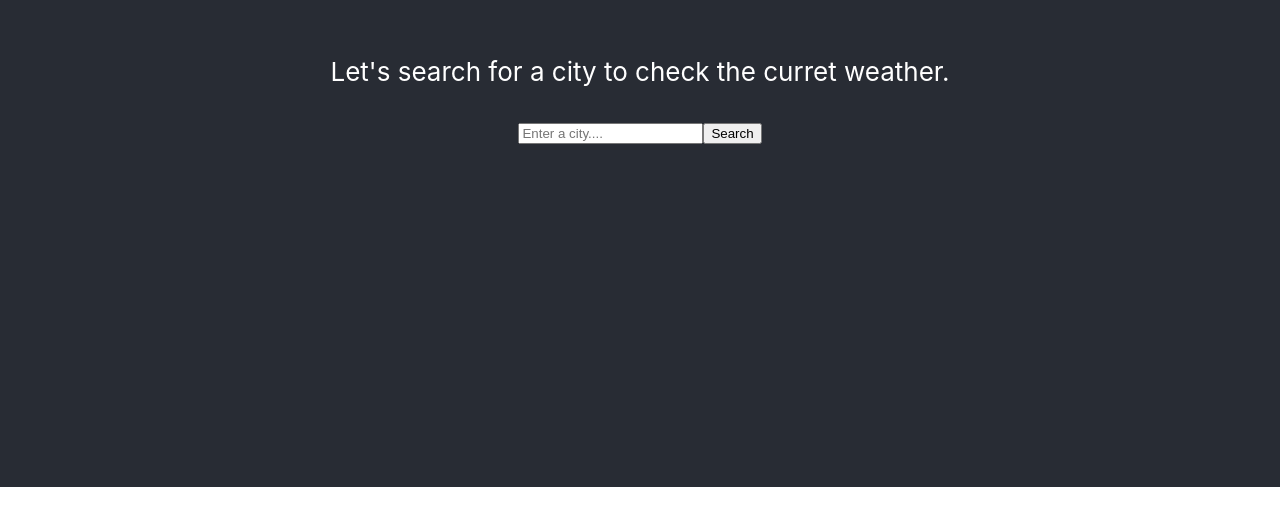
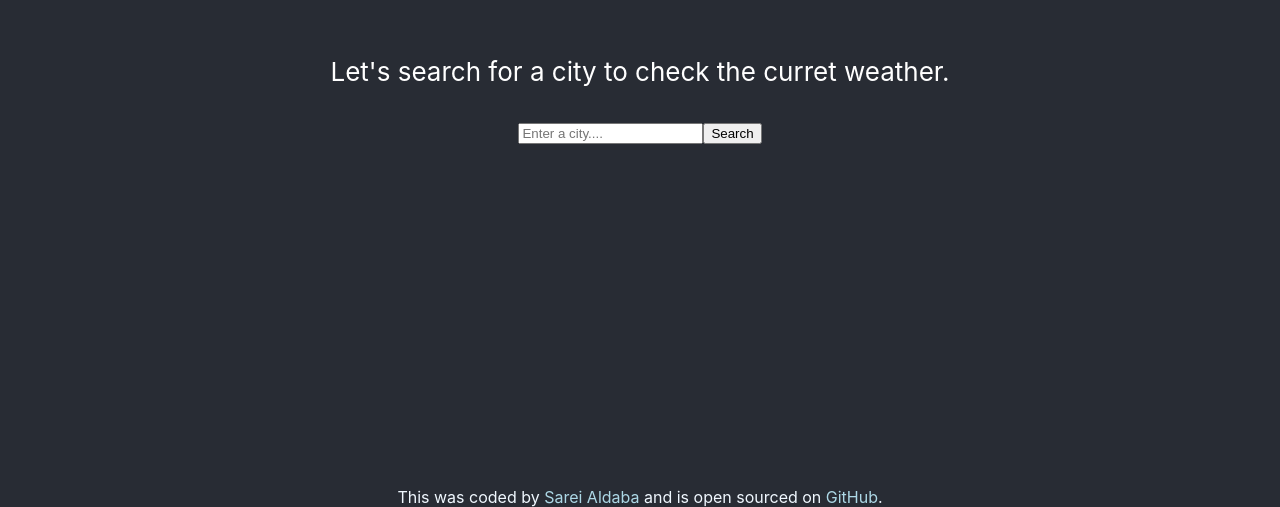
Before and after one commit to Saldaba95/react-weather-app, a React (Create React App) app: page / in a window 1280 px wide. Shown: the part 313-820 px from the top of the page. Built offline with nearby package versions, Linux system fonts and the light colour scheme.

Commit message:
files
added another file to input my github and shecode profiles .

```diff
--- a/src/App.css
+++ b/src/App.css
@@ -1,16 +1,5 @@
 .App {
   text-align: center;
-}
-
-.App-logo {
-  height: 40vmin;
-  pointer-events: none;
-}
-
-@media (prefers-reduced-motion: no-preference) {
-  .App-logo {
-    animation: App-logo-spin infinite 20s linear;
-  }
 }
 
 .App-header {
@@ -36,3 +25,12 @@
     transform: rotate(360deg);
   }
 }
+main {
+  background: #282c34;
+  color: aliceblue;
+}
+.Contacts a {
+  text-decoration: none;
+  margin-bottom: 45px;
+  color: lightblue;
+}
--- a/src/App.js
+++ b/src/App.js
@@ -1,6 +1,7 @@
 import Search from "./Search";
 
 import "./App.css";
+import Contacts from "./Contacts";
 
 function App() {
   return (
@@ -9,6 +10,10 @@ function App() {
         <p>Let's search for a city to check the curret weather.</p>
         <Search />
       </header>
+      <main>
+        {" "}
+        <Contacts />
+      </main>
     </div>
   );
 }
--- /dev/null
+++ b/src/Contacts.js
@@ -0,0 +1,20 @@
+import React from "react";
+
+export default function Contacts() {
+  return (
+    <div className="Contacts">
+      This was coded by{" "}
+      <a
+        href="https://www.shecodes.io/graduates/66500-sarei-aldaba"
+        target="blank"
+      >
+        Sarei Aldaba{" "}
+      </a>
+      and is open sourced on{" "}
+      <a href="https://github.com/Saldaba95/react-weather-app" target="blank">
+        GitHub
+      </a>
+      .
+    </div>
+  );
+}
```
